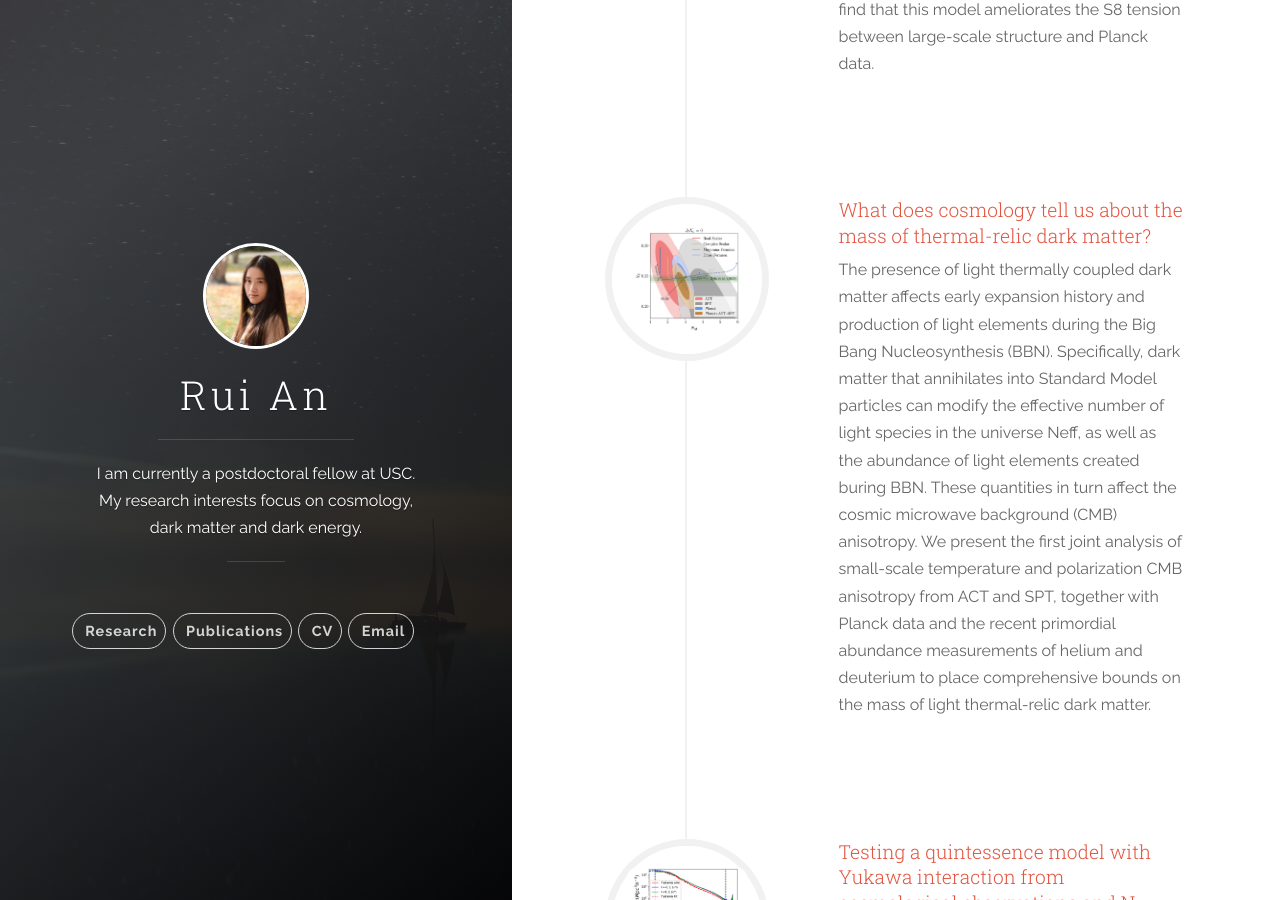
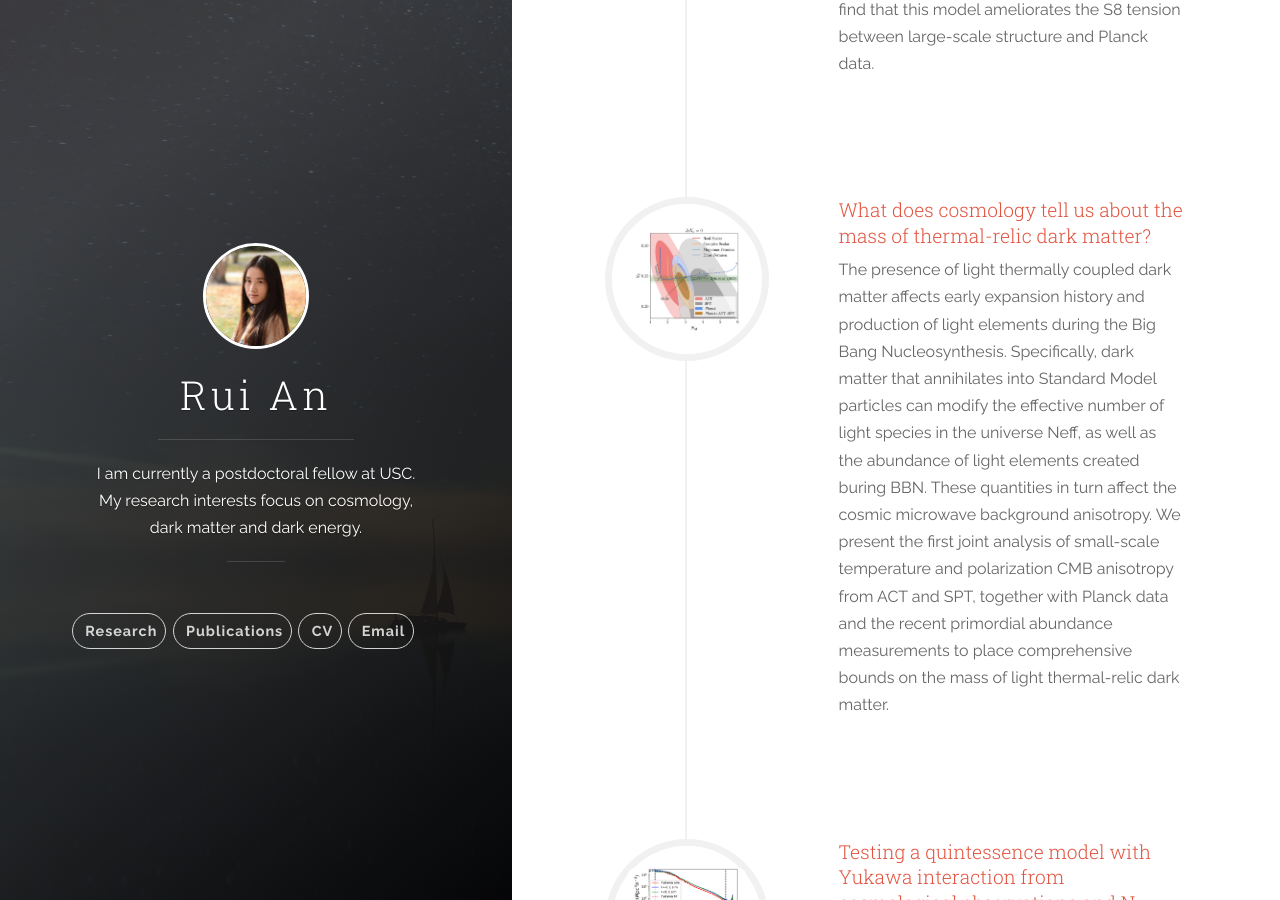
Before and after one commit to RuiAn1320/RuiAn1320.github.io, a Jekyll site: the page built from index.html, in a window 1280 px wide and 900 px high, scrolled down 1765 px. Built offline with Jekyll 4.4.1, drawn with Linux system fonts in a browser that asks for light colours.

Commit message:
Update projects.yml

```diff
--- a/_data/projects.yml
+++ b/_data/projects.yml
@@ -20,7 +20,7 @@
 
 - name: What does cosmology tell us about the mass of thermal-relic dark matter?
   arxiv: 2202.03515
-  desc: The presence of light thermally coupled dark matter affects early expansion history and production of light elements during the Big Bang Nucleosynthesis (BBN). Specifically, dark matter that annihilates into Standard Model particles can modify the effective number of light species in the universe Neff, as well as the abundance of light elements created buring BBN. These quantities in turn affect the cosmic microwave background (CMB) anisotropy. We present the first joint analysis of small-scale temperature and polarization CMB anisotropy from ACT and SPT, together with Planck data and the recent primordial abundance measurements of helium and deuterium to place comprehensive bounds on the mass of light thermal-relic dark matter.
+  desc: The presence of light thermally coupled dark matter affects early expansion history and production of light elements during the Big Bang Nucleosynthesis. Specifically, dark matter that annihilates into Standard Model particles can modify the effective number of light species in the universe Neff, as well as the abundance of light elements created buring BBN. These quantities in turn affect the cosmic microwave background anisotropy. We present the first joint analysis of small-scale temperature and polarization CMB anisotropy from ACT and SPT, together with Planck data and the recent primordial abundance measurements to place comprehensive bounds on the mass of light thermal-relic dark matter.
   img: images/figures/BBN.png
 
 - name: Testing a quintessence model with Yukawa interaction from cosmological observations and N-body simulations
```
